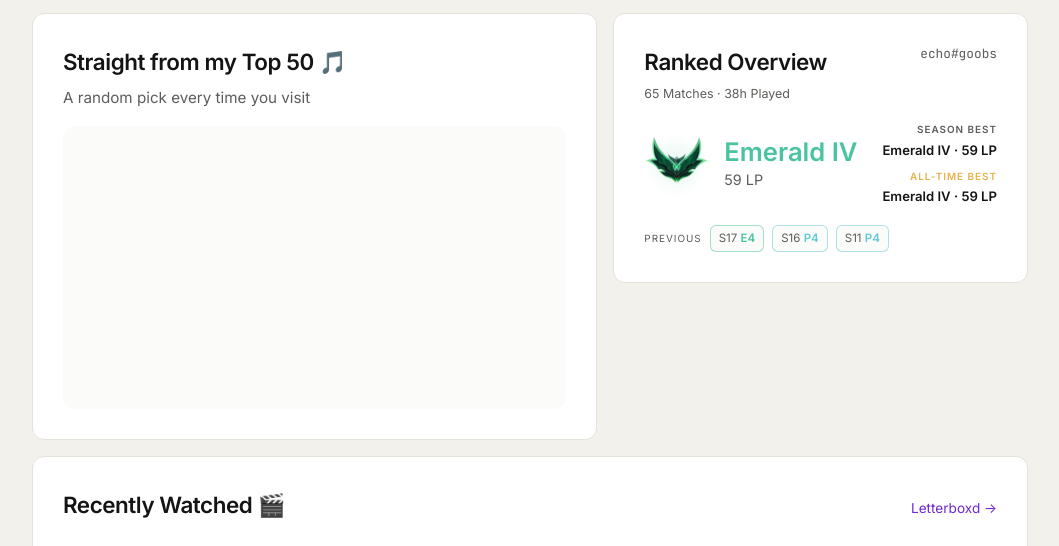
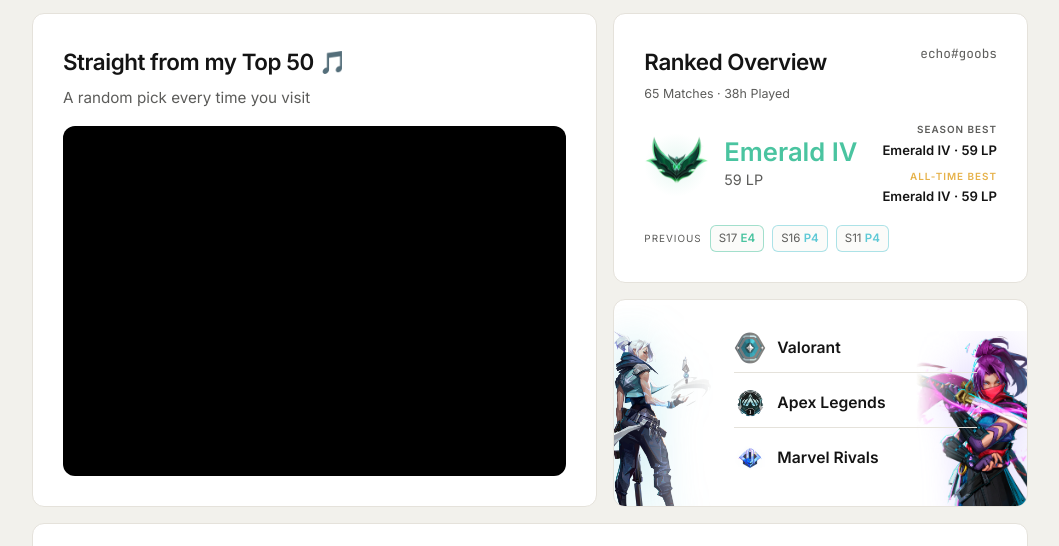
Before and after one commit to bryantran21/resume, an Astro site: page / in a window 1280 px wide. Shown: the part 1166-1712 px from the top of the page, without its empty margins (110-1169 px from the left). Built offline with nearby package versions, Linux system fonts and the light colour scheme; Astro itself is replaced by a stand-in of ours; no server answers; grey boxes are pictures that could not be loaded.

Commit message:
Add "games" box to About Me: Valorant/Apex/Marvel Rivals ranks
Fills the space under the TFT card with a second box showing rank emblems
for Valorant (Platinum 3), Apex (Platinum 1), and Marvel Rivals (Diamond),
flanked by Jett and Psylocke splash art (the user's mains). Rank is conveyed
by the emblem alone — no rank text or labels.

Also fills the Top 50 card's dead space: the YouTube frame now grows to fill
the card height so the two columns bottom-align.

Self-hosted assets in public/logos: jett.png, psylocke.webp, val-platinum.png,
apex-platinum.png (Platinum I), mr-diamond.webp.

```diff
--- a/src/pages/index.astro
+++ b/src/pages/index.astro
@@ -23,6 +23,12 @@
   ],
   trackerUrl: 'https://tracker.gg/tft/profile/riot/echo%23goobs/overview',
 };
+
+const games = [
+  { name: 'Valorant', rank: 'Platinum 3', tier: 'platinum', note: 'Main: Jett', emblem: '/logos/val-platinum.png', url: 'https://tracker.gg/valorant/profile/riot/echo%23goobs/overview' },
+  { name: 'Apex Legends', rank: 'Platinum', tier: 'platinum', emblem: '/logos/apex-platinum.png', url: 'https://apex.tracker.gg/apex/profile/origin/echoxlyte/overview' },
+  { name: 'Marvel Rivals', rank: 'Diamond', tier: 'diamond', note: 'Main: Psylocke', emblem: '/logos/mr-diamond.webp', url: 'https://tracker.gg/marvel-rivals/profile/ign/echolyte/overview' },
+];
 
 const name = "BRYAN";
 const tagline = "The future belongs to those who believe in the possibilities of tomorrow.";
@@ -287,6 +293,7 @@
           <div class="yt-frame"><div id="yt-player"></div></div>
         </div>
 
+        <div class="stack-col">
         <a class="tft-card" href={tft.trackerUrl} target="_blank" rel="noopener">
           <div class="tft-head">
             <div>
@@ -321,6 +328,20 @@
             ))}
           </div>
         </a>
+
+        <div class="games-card">
+          <div class="games-list">
+            {games.map(g => (
+              <a class="game-row" href={g.url} target="_blank" rel="noopener">
+                <img class="game-emblem" src={g.emblem} alt={`${g.name} ${g.rank}`} />
+                <span class="game-name">{g.name}</span>
+              </a>
+            ))}
+          </div>
+          <img class="games-hero jett" src="/logos/jett.png" alt="Jett — Valorant" />
+          <img class="games-hero psylocke" src="/logos/psylocke.webp" alt="Psylocke — Marvel Rivals" />
+        </div>
+        </div>
 
         <div class="lbxd-card">
           <div class="lbxd-head">
@@ -717,10 +738,11 @@
     margin-top: 16px;
     position: relative;
     width: 100%;
-    aspect-ratio: 16 / 9;
+    flex: 1;
+    min-height: 240px;
     border-radius: 12px;
     overflow: hidden;
-    background: var(--bg);
+    background: #000;
   }
   .yt-frame :global(iframe) {
     position: absolute;
@@ -732,10 +754,11 @@
   @media (max-width: 900px) { .yt-card { grid-column: span 2; } }
   @media (max-width: 600px) { .yt-card { grid-column: span 1; } }
 
-  /* TFT Ranked Overview card — spans 2, tracker.gg style */
+  /* Right column: TFT card on top, games card filling the rest */
+  .stack-col { grid-column: span 2; display: flex; flex-direction: column; gap: 16px; }
+
+  /* TFT Ranked Overview card — tracker.gg style */
   .tft-card {
-    grid-column: span 2;
-    align-self: start;
     display: flex;
     flex-direction: column;
     gap: 18px;
@@ -823,8 +846,47 @@
     color: #fff;
     background: rgba(0, 0, 0, 0.7);
   }
-  @media (max-width: 900px) { .tft-card { grid-column: span 2; } .lbxd-card { grid-column: span 2; } }
-  @media (max-width: 600px) { .tft-card { grid-column: span 1; } .lbxd-card { grid-column: span 1; } }
+  /* Games card — fills the space under the TFT card, Psylocke splash */
+  .games-card {
+    position: relative;
+    flex: 1;
+    min-height: 200px;
+    overflow: hidden;
+    display: flex;
+    flex-direction: column;
+    justify-content: center;
+    background: var(--surface);
+    border: 1px solid var(--border);
+    border-radius: var(--radius-card);
+    padding: 24px 30px;
+    transition: border-color 0.2s ease;
+  }
+  .games-card:hover { border-color: var(--border-strong); }
+  .games-list { display: flex; flex-direction: column; gap: 6px; padding: 0 20px 0 90px; position: relative; z-index: 2; }
+  .game-row {
+    display: flex; align-items: center; gap: 11px;
+    padding: 8px 0; text-decoration: none; color: var(--text);
+    border-bottom: 1px solid var(--border);
+  }
+  .game-row:last-child { border-bottom: 0; }
+  .game-emblem { width: 32px; height: 32px; object-fit: contain; flex-shrink: 0; }
+  .game-name { font-size: 0.98rem; font-weight: 600; }
+  .games-hero { position: absolute; bottom: -30px; height: 205px; width: auto; pointer-events: none; z-index: 1; }
+  .games-hero.psylocke {
+    right: -24px;
+    -webkit-mask-image: linear-gradient(to left, #000 62%, transparent 93%);
+    mask-image: linear-gradient(to left, #000 62%, transparent 93%);
+    filter: drop-shadow(0 0 20px rgba(167,139,250,0.28));
+  }
+  .games-hero.jett {
+    left: -104px; bottom: -34px; height: 235px;
+    -webkit-mask-image: linear-gradient(to right, #000 52%, transparent 82%);
+    mask-image: linear-gradient(to right, #000 52%, transparent 82%);
+    filter: drop-shadow(0 0 20px rgba(95,201,214,0.28));
+  }
+
+  @media (max-width: 900px) { .stack-col { grid-column: span 2; } .lbxd-card { grid-column: span 2; } }
+  @media (max-width: 600px) { .stack-col { grid-column: span 1; } .lbxd-card { grid-column: span 1; } .games-hero { opacity: 0.7; } }
 
 
   .stats-container {
```
Also changed, not shown: public/logos/apex-platinum.png (added), public/logos/jett.png (added), public/logos/mr-diamond.webp (added), public/logos/psylocke.webp (added), public/logos/val-platinum.png (added).
